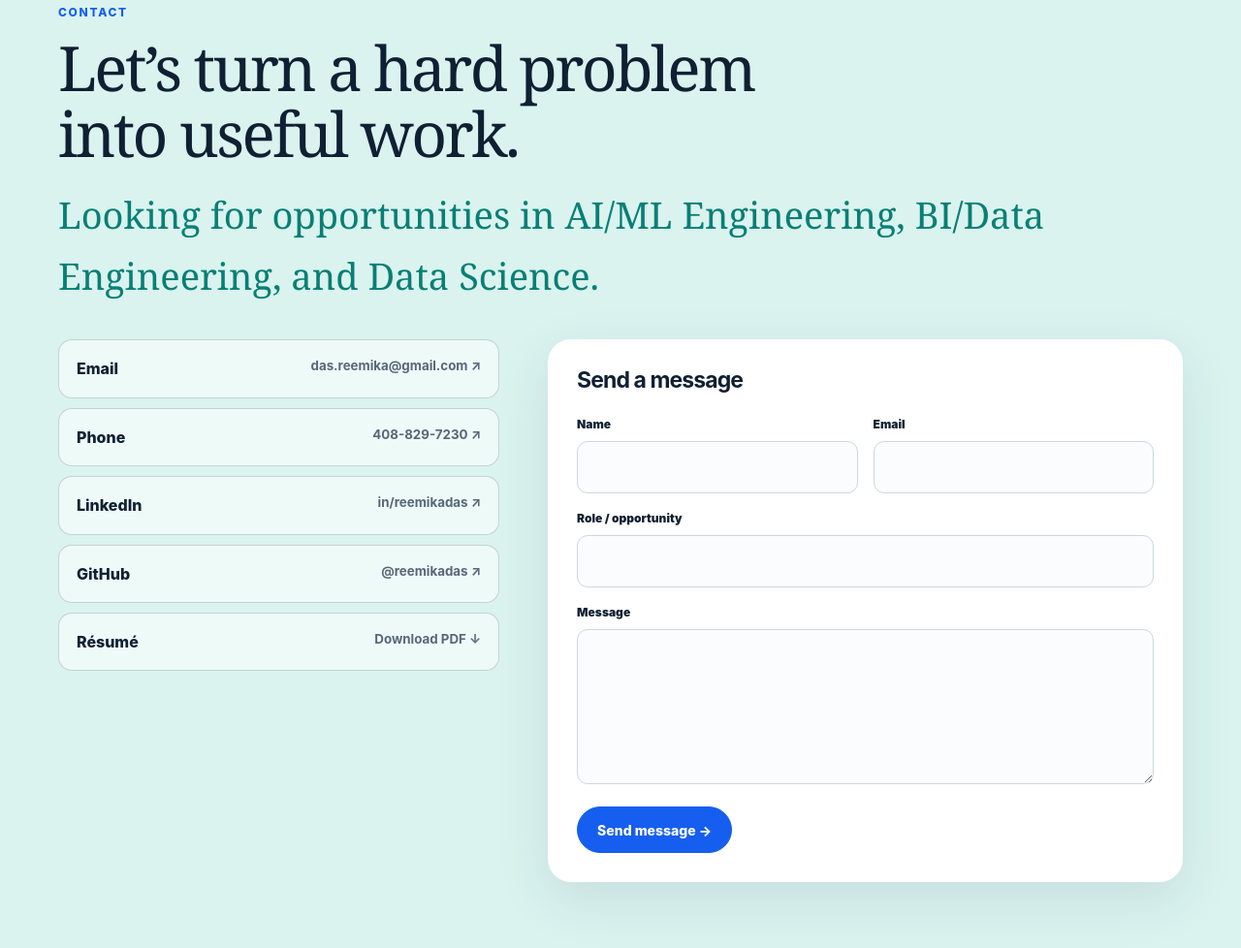
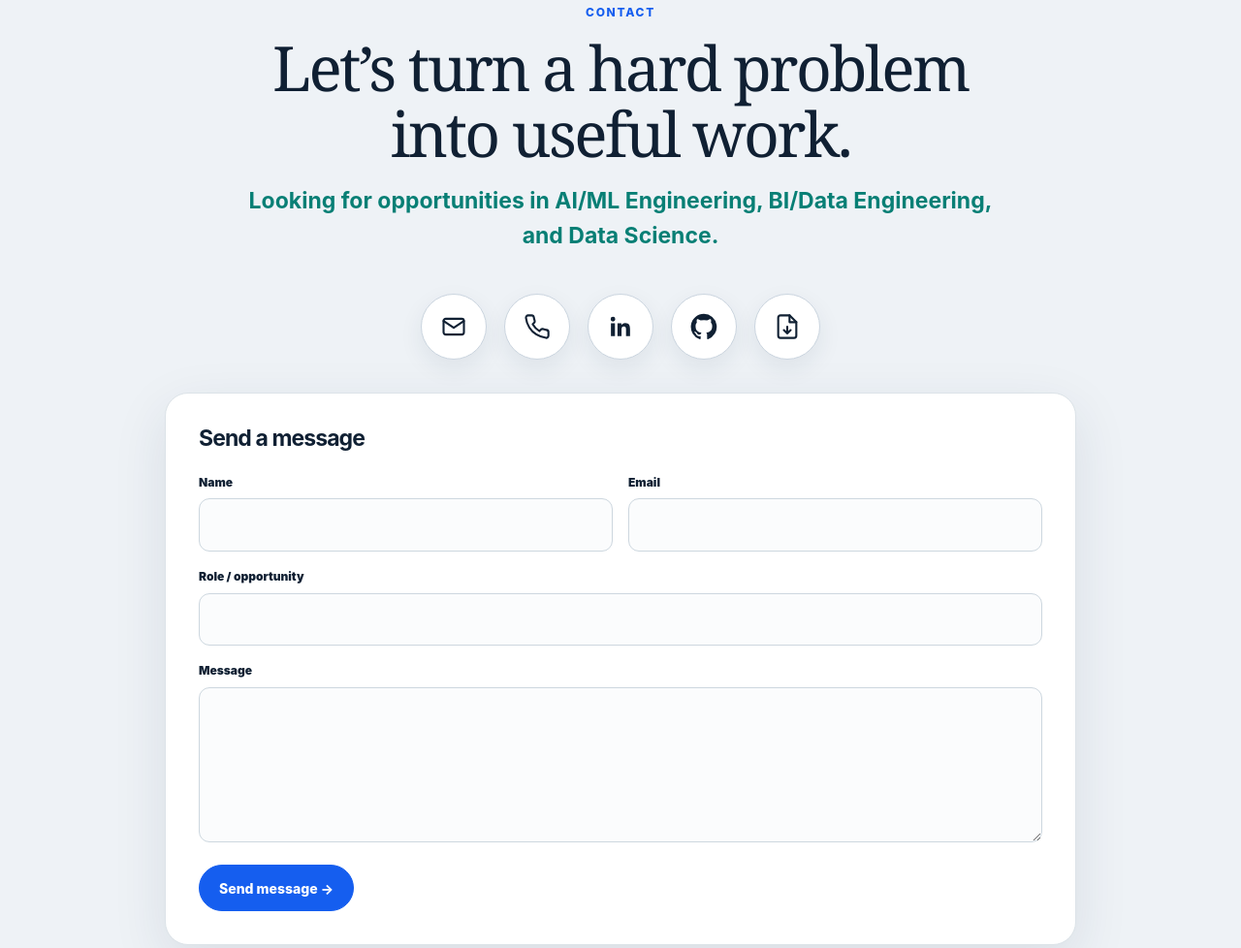
Before and after one commit to reemikadas/reemikadas.github.io, a plain HTML site: page index.html in a window 1280 px wide. Shown: the part 6173-7151 px from the top of the page at 97% size. Drawn offline with Linux system fonts and the light colour scheme; no server answers.

Commit message:
Refine contact section layout

```diff
--- a/index.html
+++ b/index.html
@@ -83,13 +83,20 @@
     .project-metrics { display:flex; flex-wrap:wrap; gap:8px; margin:20px 0 24px; }
     .project-metrics span { padding:7px 10px; border-radius:999px; background:var(--navy-soft); color:var(--blue-dark); font-size:11px; font-weight:800; }
     .project-link { color:var(--ink); font-size:14px; font-weight:900; text-underline-offset:4px; }
-    .contact-section { background:var(--teal-soft); }
-    .opportunity-line { margin:0 0 35px; color:var(--teal); font-size:clamp(24px,3vw,38px); font-family:Georgia,serif; }
-    .contact-layout { display:grid; grid-template-columns:.82fr 1.18fr; gap:50px; align-items:start; }
-    .contact-links { display:grid; gap:10px; }
-    .contact-link { padding:16px 18px; border:1px solid rgba(16,32,51,.18); border-radius:14px; display:flex; justify-content:space-between; text-decoration:none; background:rgba(255,255,255,.55); font-weight:800; }
-    .contact-link small { color:var(--muted); font-weight:700; }
-    .contact-form { padding:30px; border-radius:var(--radius); background:#fff; box-shadow:var(--shadow); }
+    .contact-section { background:#eef2f6; }
+    .contact-intro { max-width:900px; margin:0 auto; text-align:center; }
+    .contact-intro h2 { margin-inline:auto; }
+    .opportunity-line { max-width:800px; margin:0 auto; color:var(--teal); font-size:clamp(17px,2vw,23px); font-weight:700; line-height:1.55; }
+    .contact-layout { max-width:940px; margin:0 auto; }
+    .contact-links { display:flex; align-items:center; justify-content:center; flex-wrap:wrap; gap:18px; margin:42px 0 34px; }
+    .contact-link { position:relative; width:68px; height:68px; border:1px solid #cbd5df; border-radius:50%; display:grid; place-items:center; text-decoration:none; background:#fff; color:var(--ink); box-shadow:0 9px 24px rgba(29,51,77,.08); }
+    .contact-link:hover,.contact-link:focus-visible { border-color:var(--blue); color:var(--blue); box-shadow:0 9px 24px rgba(21,94,239,.16); }
+    .contact-link svg { width:28px; height:28px; fill:none; stroke:currentColor; stroke-width:1.8; stroke-linecap:round; stroke-linejoin:round; }
+    .contact-link .brand-icon { fill:currentColor; stroke:none; }
+    .contact-tooltip { position:absolute; left:50%; bottom:calc(100% + 12px); z-index:5; translate:-50% 0; width:max-content; max-width:min(300px,80vw); padding:8px 11px; border-radius:9px; visibility:hidden; background:var(--ink); color:#fff; font-size:12px; font-weight:800; line-height:1.35; white-space:nowrap; box-shadow:0 8px 20px rgba(16,32,51,.18); }
+    .contact-tooltip::after { content:""; position:absolute; left:50%; top:100%; translate:-50% 0; border:6px solid transparent; border-top-color:var(--ink); }
+    .contact-link:hover .contact-tooltip,.contact-link:focus .contact-tooltip,.contact-link:focus-visible .contact-tooltip { visibility:visible; }
+    .contact-form { width:100%; padding:34px; border:1px solid var(--line); border-radius:var(--radius); background:#fff; box-shadow:var(--shadow); }
     .form-grid { display:grid; grid-template-columns:1fr 1fr; gap:16px; }
     label { display:block; margin-bottom:7px; font-size:12px; font-weight:900; }
     input,textarea { width:100%; padding:13px 14px; border:1px solid #cdd7df; border-radius:11px; background:#fbfcfd; color:var(--ink); }
@@ -99,8 +106,8 @@
     .form-status.show { display:block; }
     .form-success { color:var(--teal); } .form-error { color:#b42318; }
     footer { padding:30px 24px; background:var(--ink); color:#9cabbc; text-align:center; font-size:12px; }
-    @media(max-width:880px) { .menu-button{display:block}.nav{position:relative}.nav-links{display:none;position:absolute;top:64px;left:16px;right:16px;padding:18px;border:1px solid var(--line);border-radius:16px;background:#fff;box-shadow:var(--shadow)}.nav-links.open{display:grid}.hero-grid,.about-layout,.section-heading,.contact-layout{grid-template-columns:1fr}.hero-copy{order:2}.portrait-wrap{max-width:560px;margin:auto}.section-heading{gap:12px}.skills-grid{grid-template-columns:repeat(4,1fr)} }
-    @media(max-width:620px) { .section{padding:78px 0}.hero{padding-top:36px}.shell{padding-inline:18px}.hero-grid{gap:34px}h1{font-size:49px}.kpis,.projects-grid{grid-template-columns:1fr}.experience-item{grid-template-columns:1fr;gap:9px}.role-head{display:block}.skills-grid{grid-template-columns:repeat(2,1fr)}.form-grid{grid-template-columns:1fr;gap:0}.contact-link{display:grid;gap:2px} }
+    @media(max-width:880px) { .menu-button{display:block}.nav{position:relative}.nav-links{display:none;position:absolute;top:64px;left:16px;right:16px;padding:18px;border:1px solid var(--line);border-radius:16px;background:#fff;box-shadow:var(--shadow)}.nav-links.open{display:grid}.hero-grid,.about-layout,.section-heading{grid-template-columns:1fr}.hero-copy{order:2}.portrait-wrap{max-width:560px;margin:auto}.section-heading{gap:12px}.skills-grid{grid-template-columns:repeat(4,1fr)} }
+    @media(max-width:620px) { .section{padding:78px 0}.hero{padding-top:36px}.shell{padding-inline:18px}.hero-grid{gap:34px}h1{font-size:49px}.kpis,.projects-grid{grid-template-columns:1fr}.experience-item{grid-template-columns:1fr;gap:9px}.role-head{display:block}.skills-grid{grid-template-columns:repeat(2,1fr)}.form-grid{grid-template-columns:1fr;gap:0}.contact-links{gap:12px}.contact-link{width:60px;height:60px}.contact-form{padding:24px}.contact-tooltip{white-space:normal;text-align:center} }
   </style>
 </head>
 <body>
@@ -152,8 +159,15 @@
       </div>
     </section>
 
-    <section class="contact-section" id="contact"><div class="shell section"><p class="eyebrow">Contact</p><h2>Let’s turn a hard problem<br>into useful work.</h2><p class="opportunity-line">Looking for opportunities in AI/ML Engineering, BI/Data Engineering, and Data Science.</p>
-      <div class="contact-layout"><div class="contact-links"><a class="contact-link" href="mailto:das.reemika@gmail.com"><span>Email</span><small>das.reemika@gmail.com ↗</small></a><a class="contact-link" href="tel:+14088297230"><span>Phone</span><small>408-829-7230 ↗</small></a><a class="contact-link" href="https://www.linkedin.com/in/reemikadas" target="_blank" rel="noopener"><span>LinkedIn</span><small>in/reemikadas ↗</small></a><a class="contact-link" href="https://github.com/reemikadas" target="_blank" rel="noopener"><span>GitHub</span><small>@reemikadas ↗</small></a><a class="contact-link" href="Reemika_Subrata_Das_Resume.pdf" download><span>Résumé</span><small>Download PDF ↓</small></a></div>
+    <section class="contact-section" id="contact"><div class="shell section">
+      <div class="contact-intro"><p class="eyebrow">Contact</p><h2>Let’s turn a hard problem<br>into useful work.</h2><p class="opportunity-line">Looking for opportunities in AI/ML Engineering, BI/Data Engineering, and Data Science.</p></div>
+      <div class="contact-layout"><div class="contact-links" aria-label="Contact links">
+        <a class="contact-link" href="mailto:das.reemika@gmail.com" aria-label="Email das.reemika@gmail.com"><svg viewBox="0 0 24 24" aria-hidden="true"><rect x="3" y="5" width="18" height="14" rx="2"></rect><path d="m3 7 9 6 9-6"></path></svg><span class="contact-tooltip" role="tooltip">das.reemika@gmail.com</span></a>
+        <a class="contact-link" href="tel:+14088297230" aria-label="Call 408-829-7230"><svg viewBox="0 0 24 24" aria-hidden="true"><path d="M22 16.92v3a2 2 0 0 1-2.18 2 19.8 19.8 0 0 1-8.63-3.07 19.5 19.5 0 0 1-6-6A19.8 19.8 0 0 1 2.12 4.2 2 2 0 0 1 4.11 2h3a2 2 0 0 1 2 1.72c.12.96.36 1.9.69 2.81a2 2 0 0 1-.45 2.11L8.08 9.91a16 16 0 0 0 6 6l1.27-1.27a2 2 0 0 1 2.11-.45c.91.33 1.85.57 2.81.69A2 2 0 0 1 22 16.92z"></path></svg><span class="contact-tooltip" role="tooltip">408-829-7230</span></a>
+        <a class="contact-link" href="https://www.linkedin.com/in/reemikadas" target="_blank" rel="noopener" aria-label="LinkedIn profile: linkedin.com/in/reemikadas"><svg class="brand-icon" viewBox="0 0 24 24" aria-hidden="true"><path d="M20.45 20.45h-3.56v-5.57c0-1.33-.02-3.04-1.85-3.04-1.86 0-2.14 1.45-2.14 2.94v5.67H9.34V8.98h3.41v1.57h.05c.48-.9 1.64-1.85 3.37-1.85 3.6 0 4.27 2.37 4.27 5.46v6.29ZM5.32 7.41a2.06 2.06 0 1 1 0-4.12 2.06 2.06 0 0 1 0 4.12ZM7.1 20.45H3.54V8.98H7.1v11.47Z"></path></svg><span class="contact-tooltip" role="tooltip">linkedin.com/in/reemikadas</span></a>
+        <a class="contact-link" href="https://github.com/reemikadas" target="_blank" rel="noopener" aria-label="GitHub profile: github.com/reemikadas"><svg class="brand-icon" viewBox="0 0 24 24" aria-hidden="true"><path d="M12 .7a11.5 11.5 0 0 0-3.64 22.41c.58.11.79-.25.79-.56v-2.23c-3.22.7-3.9-1.37-3.9-1.37-.53-1.34-1.29-1.7-1.29-1.7-1.05-.72.08-.71.08-.71 1.17.08 1.78 1.2 1.78 1.2 1.04 1.78 2.72 1.27 3.38.97.1-.75.41-1.27.74-1.56-2.57-.29-5.27-1.29-5.27-5.68 0-1.26.45-2.28 1.19-3.09-.12-.29-.52-1.47.11-3.05 0 0 .97-.31 3.16 1.18a10.96 10.96 0 0 1 5.75 0c2.19-1.49 3.16-1.18 3.16-1.18.63 1.58.23 2.76.11 3.05.74.81 1.19 1.83 1.19 3.09 0 4.41-2.71 5.38-5.29 5.67.42.36.79 1.07.79 2.16v3.2c0 .31.21.68.8.56A11.5 11.5 0 0 0 12 .7Z"></path></svg><span class="contact-tooltip" role="tooltip">github.com/reemikadas</span></a>
+        <a class="contact-link" href="Reemika_Subrata_Das_Resume.pdf" download aria-label="Download résumé PDF"><svg viewBox="0 0 24 24" aria-hidden="true"><path d="M14 2H6a2 2 0 0 0-2 2v16a2 2 0 0 0 2 2h12a2 2 0 0 0 2-2V8z"></path><path d="M14 2v6h6M12 12v6m-3-3 3 3 3-3"></path></svg><span class="contact-tooltip" role="tooltip">Download résumé PDF</span></a>
+      </div>
         <form class="contact-form" id="connectForm"><h3>Send a message</h3><div class="form-grid"><div class="form-field"><label for="cf-name">Name</label><input id="cf-name" name="name" required autocomplete="name"></div><div class="form-field"><label for="cf-email">Email</label><input id="cf-email" name="email" type="email" required autocomplete="email"></div></div><div class="form-field"><label for="cf-role">Role / opportunity</label><input id="cf-role" name="role" required></div><div class="form-field"><label for="cf-message">Message</label><textarea id="cf-message" name="message" rows="5" required></textarea></div><button class="button primary" id="connectSubmitBtn" type="submit">Send message →</button><p class="form-status form-success" id="connectSuccess" role="status">Message received. I’ll get back to you soon.</p><p class="form-status form-error" id="connectError" role="alert">Something went wrong. Please email me directly at das.reemika@gmail.com.</p></form>
       </div>
     </div></section>
```
